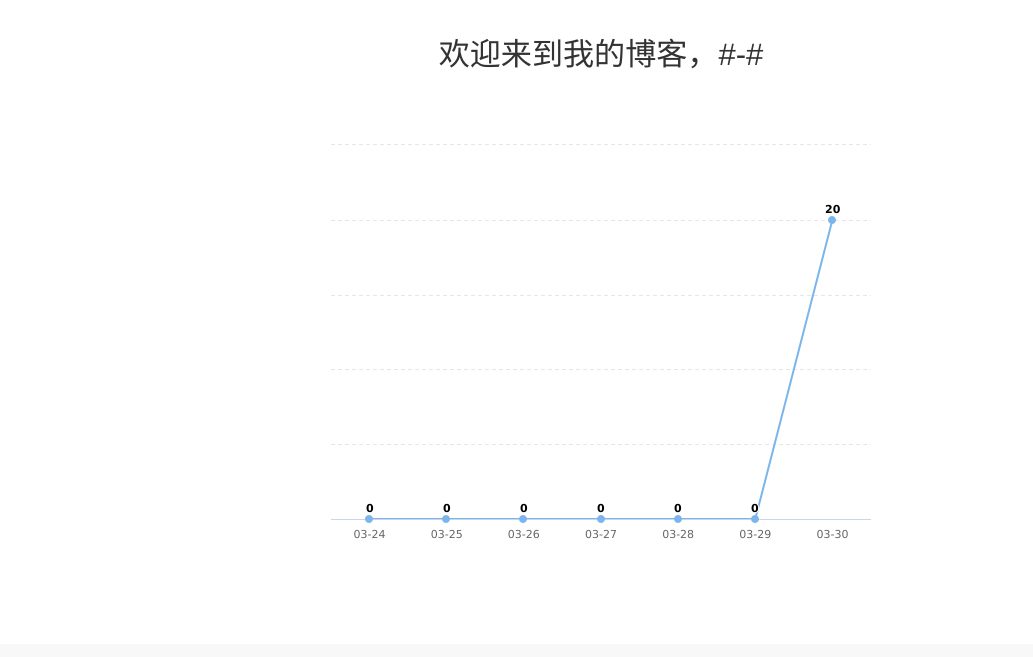
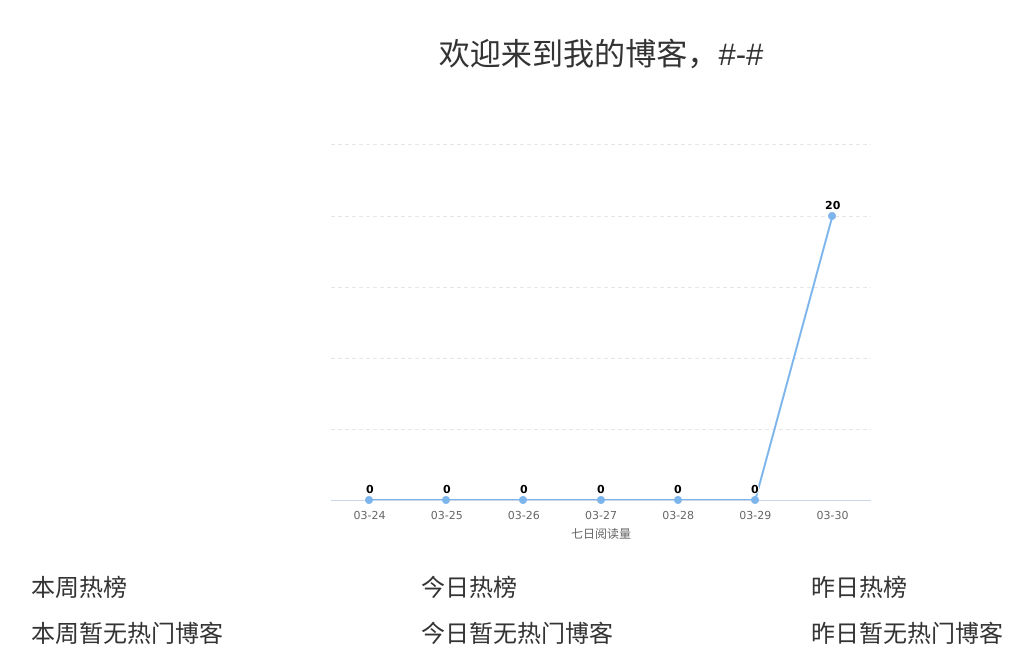
Before and after one commit to suploser/mysite, a Django app: page / in a window 1280 px wide. Shown: the part 156-813 px from the top of the page, without its empty margins (39-1072 px from the left). Before the commit the page ends 695 px from the top, so only its background shows below. Run offline with Django 3.2, Linux system fonts and the light colour scheme; data comes from the database, SQL or seed files in the repository; some libraries are stand-ins or nearby versions.

Commit message:
模板文件

```diff
--- a/templates/home.html
+++ b/templates/home.html
@@ -21,7 +21,7 @@
             },
             xAxis: {
                 title:{
-                    text:null
+                    text:'七日阅读量'
                 },
                 categories: {{ date_list | safe }},
                 tickmarkPlacement:'on',
@@ -53,5 +53,48 @@
         // 图表初始化函数
         var chart = Highcharts.chart('container', options);
     </script>
+    <div class="container">
+        <div class="row">
+            <div class="col-xs-4 col-md-4">
+                <div class="hot-blog">
+                    <ul>
+                        <h3>本周热榜</h3>
+                        {% for hot_blog in hot_blog_list %}
+                            <li><a href="{% url 'blog_detail' hot_blog.id %}">{{ hot_blog.title }}</a>({{ hot_blog.read_num }})</li>
+                        {% empty %}
+                            <h3>本周暂无热门博客</h3>
+                        {% endfor %}
+                    </ul>
+                </div>
+            </div>
+            <div class="col-xs-4 col-md-4">
+                <div class="hot-blog">
+                    <ul>
+                        <h3>今日热榜</h3>
+                        {% for hot_blog in today_hot_blog_list %}
+                            <li><a href="{% url 'blog_detail' hot_blog.id %}">{{ hot_blog.title }}</a>({{ hot_blog.read_num }})</li>
+                        {% empty %}
+                            <h3>今日暂无热门博客</h3>
+                        {% endfor %}
+                    </ul>
+                </div>
+            </div>
+            <div class="col-xs-4 col-md-4">
+                <div class="hot-blog">
+                    <ul>
+                        <h3>昨日热榜</h3>
+                        {% for hot_blog in yesterday_hot_blog_list %}
+                            <li><a href="{% url 'blog_detail' hot_blog.id %}">{{ hot_blog.title }}</a>({{ hot_blog.read_num }})</li>
+                        {% empty %}
+                            <h3>昨日暂无热门博客</h3>
+                        {% endfor %}
+                    </ul>
+                </div>
+            </div>
+        </div>
+    </div>
+
+
+
 {% endblock %}
 {% block home_active %}active{% endblock %}
```
